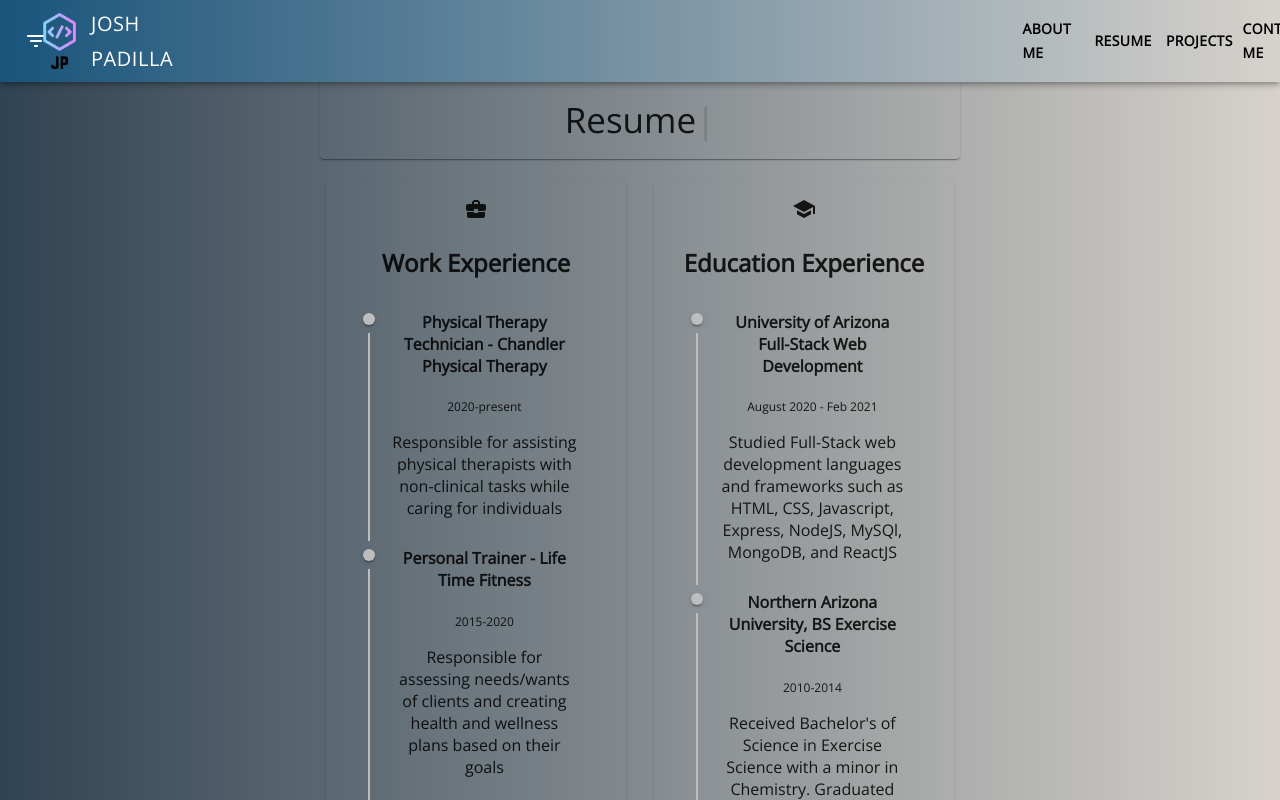
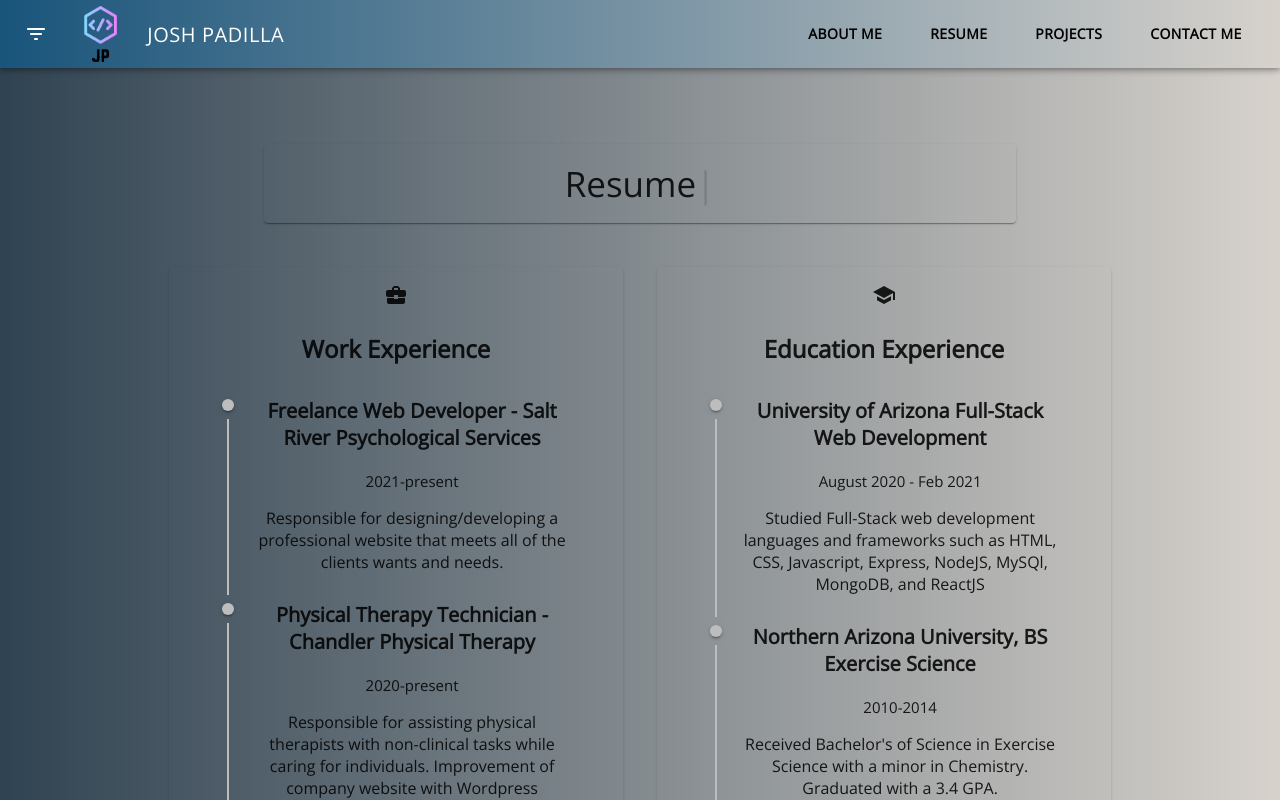
Before and after one commit to Jdilla1212/Portfolio, a React (Create React App) app in the folder myportfolio/: page /resume in a window 1280 px wide. Shown: the top 800 px of the page. Built offline with nearby package versions, Linux system fonts and the light colour scheme.

Commit message:
update resume and some stylings for responsiveness

```diff
--- a/myportfolio/src/components/About/about.js
+++ b/myportfolio/src/components/About/about.js
@@ -8,24 +8,18 @@ import CertImg from "../../assets/images/cert.png";
 const useStyles = makeStyles((theme) => ({
     root: {
         flexGrow: 1,
-        width: "50%",
+        width: "75%",
         margin: "auto",
     },
     header: {
         padding: theme.spacing(2),
         textAlign: "center",
+        width: "75%",
+        margin: "auto",
+        marginBottom: "1em",
         backgroundColor: "transparent",
-        marginTop: "5%",
+        marginTop: "10%",
         fontSize: "35px",
-    },
-    container: {
-        position: "absolute",
-        top: "50%",
-        left: "50%",
-        transform: "translate(-50%, -50%)",
-        // width: "100vw",
-        textAlign: "center",
-        zIndex: 1,
     },
     cert: {
         position: "relative",
--- a/myportfolio/src/components/Contact/contact.js
+++ b/myportfolio/src/components/Contact/contact.js
@@ -6,14 +6,17 @@ import Typed from "react-typed";
 const useStyles = makeStyles((theme) => ({
     root: {
       flexGrow: 1,
-      width: "50%",
+      width: "75%",
       margin: "auto",
     },
     header: {
       padding: theme.spacing(2),
       textAlign: "center",
+      width: "75%",
+      margin: "auto",
+      marginBottom: "1em",
       backgroundColor: "transparent",
-      marginTop: "5%",
+      marginTop: "10%",
       fontSize: "35px",
     },
     contactContents: {
--- a/myportfolio/src/components/Home/home.js
+++ b/myportfolio/src/components/Home/home.js
@@ -15,6 +15,7 @@ const useStyles = makeStyles((theme) => ({
       zIndex: 1
   },
   large: {
+    marginTop: "2.5em",
     width: theme.spacing(30),
     height: theme.spacing(35),
   },
--- a/myportfolio/src/components/Navbar/Navbar.js
+++ b/myportfolio/src/components/Navbar/Navbar.js
@@ -18,7 +18,6 @@ import ContactMail from "@material-ui/icons/ContactMail";
 import AssignmentIcon from '@material-ui/icons/Assignment';
 import ListRoundedIcon from '@material-ui/icons/ListRounded';
 import FolderRoundedIcon from '@material-ui/icons/FolderRounded';
-import Avatar from "@material-ui/core/Avatar";
 import avatar from "../../assets/images/JP-Logo.png";
 import { Link } from "react-router-dom";
 import Hidden from '@material-ui/core/Hidden';
@@ -71,7 +70,6 @@ const useStyles = makeStyles((theme) => ({
       easing: theme.transitions.easing.sharp,
       duration: theme.transitions.duration.leavingScreen,
     }),
-    // marginLeft: -drawerWidth,
   },
   contentShift: {
     transition: theme.transitions.create("margin", {
@@ -80,26 +78,19 @@ const useStyles = makeStyles((theme) => ({
     }),
     marginLeft: 0,
   },
+  navWrapper: {
+    position: 'absolute',
+    width: "97%",
+    display: "flex",
+    alignItems: "flex-end",
+    justifyContent: "flex-end",
+  },
   navigationLinks: {
-    display: "flex",
-    justify: "flex-end",
-    padding: theme.spacing(0, 1),
+    padding: theme.spacing(0, 3),
     color: "black",
     fontFamily: 'Open Sans, sans-serif',
-    // fontStyle: "italic",
     fontWeight: "bold",
-    marginLeft: "1%",
   },
-  navigationAbout: {
-    display: "flex",
-    justify: "flex-end",
-    padding: theme.spacing(0, 1),
-    color: "black",
-    fontFamily: 'Open Sans, sans-serif',
-    // fontStyle: "italic",
-    fontWeight: "bold",
-    marginLeft: "71%",
-  }
 }));
 
 const menuItems = [
@@ -140,9 +131,7 @@ export default function Navbar() {
 
   return (
     <div className={classes.root}>
-      {/* <CssBaseline /> */}
       <AppBar
-        position="fixed"
         className={clsx(classes.appBar, {
           [classes.appBarShift]: open,
         })}
@@ -150,6 +139,7 @@ export default function Navbar() {
         <Toolbar
           style={{ background: "linear-gradient(to right, #19547b, #d7d2cc)" }}
         >
+            <div>
           <IconButton
             color="inherit"
             aria-label="open drawer"
@@ -172,14 +162,16 @@ export default function Navbar() {
             className={classes.avatar}
             src={avatar}
             alt="Josh Padilla"
-            style={{ height: "3.5rem", marginRight: "15px" }}
+            style={{ height: "3.5rem", marginRight: "1.5em" }}
           />
             Josh Padilla
           </Button>
+          </div>
           <Hidden smDown>
+          <div className={classes.navWrapper}>
           <Button
             href="/about"
-            className={classes.navigationAbout}
+            className={classes.navigationLinks}
             component="button"
             color="inherit"
             onClick={handleDrawerClose}
@@ -213,6 +205,7 @@ export default function Navbar() {
           >
             CONTACT ME
           </Button>
+          </div>
           </Hidden>
         </Toolbar>
       </AppBar>
--- a/myportfolio/src/components/Projects/projects.js
+++ b/myportfolio/src/components/Projects/projects.js
@@ -19,14 +19,17 @@ import portfolioPic from '../../assets/images/portfolio.png';
 const useStyles = makeStyles((theme) => ({
     root: {
         flexGrow: 1,
-    width: "50%",
-    margin: "auto"
+        width: "75%",
+        margin: "auto",
     },
     header: {
         padding: theme.spacing(2),
         textAlign: "center",
+        width: "75%",
+        margin: "auto",
+        marginBottom: "1em",
         backgroundColor: "transparent",
-    marginTop: "5%",
+        marginTop: "10%",
         fontSize: "35px",
     },
     media: {
@@ -38,12 +41,13 @@ const Projects = () => {
     const classes = useStyles();
     return (
         <div className={classes.root}>
-      <Grid container spacing={2}>
+            <Grid>
                 <Grid item sm={12}>
                     <Paper className={classes.header}><Typed strings={["Projects"]} typeSpeed={40} /></Paper>
                 </Grid>
+                <Grid container spacing={2}>
                     <Grid item xs={12} sm={12} md={4}>
-        <Card style={{margin: "auto"}}>
+                        <Card style={{ margin: "auto" }}>
                             <CardActionArea
                                 href="https://onboard-proj.herokuapp.com/">
                                 <CardMedia
@@ -71,7 +75,7 @@ const Projects = () => {
                         </Card>
                     </Grid>
                     <Grid item xs={12} sm={12} md={4}>
-        <Card style={{margin: "auto"}}>
+                        <Card style={{ margin: "auto" }}>
                             <CardActionArea
                                 href="https://papadillasshop.netlify.app/">
                                 <CardMedia
@@ -99,7 +103,7 @@ const Projects = () => {
                         </Card>
                     </Grid>
                     <Grid item xs={12} sm={12} md={4}>
-        <Card style={{margin: "auto"}}>
+                        <Card style={{ margin: "auto" }}>
                             <CardActionArea
                                 href="https://polar-dawn-89598.herokuapp.com/">
                                 <CardMedia
@@ -127,7 +131,7 @@ const Projects = () => {
                         </Card>
                     </Grid>
                     <Grid item xs={12} sm={12} md={4}>
-        <Card style={{margin: "auto"}}>
+                        <Card style={{ margin: "auto" }}>
                             <CardActionArea
                                 href="https://powerful-sands-86074.herokuapp.com/">
                                 <CardMedia
@@ -140,7 +144,7 @@ const Projects = () => {
                                         Budget Tracker
           </Typography>
                                     <Typography variant="body2" color="textSecondary" component="p">
-          Budget Tracker is an easy to use app that allows you track your expenses whether you're online or off so you can keep track on the go! <br/> <br/> This app uses an express and MongoDB back-end.
+                                        Budget Tracker is an easy to use app that allows you track your expenses whether you're online or off so you can keep track on the go! <br /> <br /> This app uses an express and MongoDB back-end.
           </Typography>
                                 </CardContent>
                             </CardActionArea>
@@ -155,7 +159,7 @@ const Projects = () => {
                         </Card>
                     </Grid>
                     <Grid item xs={12} sm={12} md={4}>
-        <Card style={{margin: "auto"}}>
+                        <Card style={{ margin: "auto" }}>
                             <CardActionArea
                                 href="https://polar-bastion-88499.herokuapp.com/?id=5fd685d634bc0000176cbfe6">
                                 <CardMedia
@@ -184,7 +188,7 @@ const Projects = () => {
                     </Grid>
 
                     <Grid item xs={12} sm={12} md={4}>
-        <Card style={{margin: "auto"}}>
+                        <Card style={{ margin: "auto" }}>
                             <CardActionArea
                                 href="https://jdillaportfolio.netlify.app/">
                                 <CardMedia
@@ -212,6 +216,7 @@ const Projects = () => {
                         </Card>
                     </Grid>
                 </Grid>
+            </Grid>
         </div>
     );
 };
--- a/myportfolio/src/components/Resume/resume.js
+++ b/myportfolio/src/components/Resume/resume.js
@@ -14,15 +14,20 @@ import SchoolIcon from '@material-ui/icons/School';
 const useStyles = makeStyles((theme) => ({
     root: {
         flexGrow: 1,
-        width: "50%",
-        margin: "auto"
+        width: "75%",
+        margin: "auto",
     },
     header: {
         padding: theme.spacing(2),
         textAlign: "center",
+        width: "75%",
+        margin: "auto",
+        marginBottom: "1em",
         backgroundColor: "transparent",
-        marginTop: "5%",
+        marginTop: "10%",
         fontSize: "35px",
+    },
+    container: {
 
     },
     resumeContents: {
@@ -37,10 +42,11 @@ const Resume = () => {
     const classes = useStyles();
     return (
         <div className={classes.root}>
-            <Grid container spacing={2}>
+            <Grid>
                 <Grid item sm={12}>
                     <Paper className={classes.header}><Typed strings={["Resume"]} typeSpeed={40} /></Paper>
                 </Grid>
+            <Grid container spacing={2}>
                 <Grid item xs={12} sm={12} md={6}>
                     <Paper className={classes.resumeContents}>
                         <BusinessCenterIcon />
@@ -52,9 +58,9 @@ const Resume = () => {
                                     <TimelineConnector />
                                 </TimelineSeparator>
                                 <TimelineContent>
-                                    <h4 style={{ marginTop: "0%" }}>Physical Therapy Technician - Chandler Physical Therapy</h4><p style={{ fontSize: "12px" }}>2020-present</p>
+                                <h4 style={{ fontSize: "1.25rem", marginTop: "0%" }}>Freelance Web Developer - Salt River Psychological Services</h4><p style={{ fontSize: "15px", marginTop: "-2%" }}>2021-present</p>
                                     <p>
-                                        Responsible for assisting physical therapists with non-clinical tasks while caring for individuals
+                                    Responsible for designing/developing a professional website that meets all of the clients wants and needs.
             </p>
                                 </TimelineContent>
                             </TimelineItem>
@@ -64,9 +70,9 @@ const Resume = () => {
                                     <TimelineConnector />
                                 </TimelineSeparator>
                                 <TimelineContent>
-                                    <h4 style={{ marginTop: "0%" }}>Personal Trainer - Life Time Fitness</h4><p style={{ fontSize: "12px" }}>2015-2020</p>
+                                <h4 style={{ fontSize: "1.25rem", marginTop: "0%" }}>Physical Therapy Technician - Chandler Physical Therapy</h4><p style={{ fontSize: "15px", marginTop: "-2%" }}>2020-present</p>
                                     <p>
-                                        Responsible for assessing needs/wants of clients and creating health and wellness plans based on their goals
+                                        Responsible for assisting physical therapists with non-clinical tasks while caring for individuals. Improvement of company website with Wordpress
             </p>
                                 </TimelineContent>
                             </TimelineItem>
@@ -75,9 +81,9 @@ const Resume = () => {
                                     <TimelineDot />
                                 </TimelineSeparator>
                                 <TimelineContent>
-                                    <h4 style={{ marginTop: "0%" }}>Assistant Manager - Crust Italian Restaurant</h4><p style={{ fontSize: "12px" }}>2017-2018</p>
+                                    <h4 style={{ fontSize: "1.25rem", marginTop: "0%" }}>Personal Trainer - Life Time Fitness</h4><p style={{ fontSize: "15px", marginTop: "-2%" }}>2015-2020</p>
                                     <p>
-                                        Primarily acted as a server and bartender with responsibilities associated with being an assistant manager.
+                                        Responsible for assessing needs/wants of clients and creating health and wellness plans based on their goals
             </p>
                                 </TimelineContent>
                             </TimelineItem>
@@ -95,7 +101,7 @@ const Resume = () => {
                                     <TimelineConnector />
                                 </TimelineSeparator>
                                 <TimelineContent>
-                                    <h4 style={{ marginTop: "0%" }}>University of Arizona Full-Stack Web Development</h4><p style={{ fontSize: "12px" }}>August 2020 - Feb 2021</p>
+                                    <h4 style={{ fontSize: "1.25rem", marginTop: "0%" }}>University of Arizona Full-Stack Web Development</h4><p style={{ fontSize: "15px", marginTop: "-2%" }}>August 2020 - Feb 2021</p>
                                     <p>
                                         Studied Full-Stack web development languages and frameworks such as HTML, CSS, Javascript, Express, NodeJS, MySQl, MongoDB, and ReactJS
             </p>
@@ -107,7 +113,7 @@ const Resume = () => {
                                     <TimelineConnector />
                                 </TimelineSeparator>
                                 <TimelineContent>
-                                    <h4 style={{ marginTop: "0%" }}>Northern Arizona University, BS Exercise Science</h4><p style={{ fontSize: "12px" }}>2010-2014</p>
+                                    <h4 style={{ fontSize: "1.25rem", marginTop: "0%" }}>Northern Arizona University, BS Exercise Science</h4><p style={{ fontSize: "15px", marginTop: "-2%" }}>2010-2014</p>
                                     <p>
                                         Received Bachelor's of Science in Exercise Science with a minor in Chemistry.  Graduated with a 3.4 GPA.
             </p>
@@ -118,7 +124,7 @@ const Resume = () => {
                                     <TimelineDot />
                                 </TimelineSeparator>
                                 <TimelineContent>
-                                    <h4 style={{ marginTop: "0%" }}>Albuquerque Academy</h4><p style={{ fontSize: "12px" }}>2003-2010</p>
+                                    <h4 style={{ fontSize: "1.25rem", marginTop: "0%" }}>Albuquerque Academy</h4><p style={{ fontSize: "15px", marginTop: "-2%" }}>2003-2010</p>
                                     <p>
                                     </p>
                                 </TimelineContent>
@@ -126,6 +132,7 @@ const Resume = () => {
                         </Timeline>
                     </Paper>
                 </Grid>
+                </Grid>
             </Grid>
         </div>
     );
```
Also changed, not shown: 1 other file (tests, documents, lock files or other folders). Lines whose indentation alone changed are shown as unchanged.
